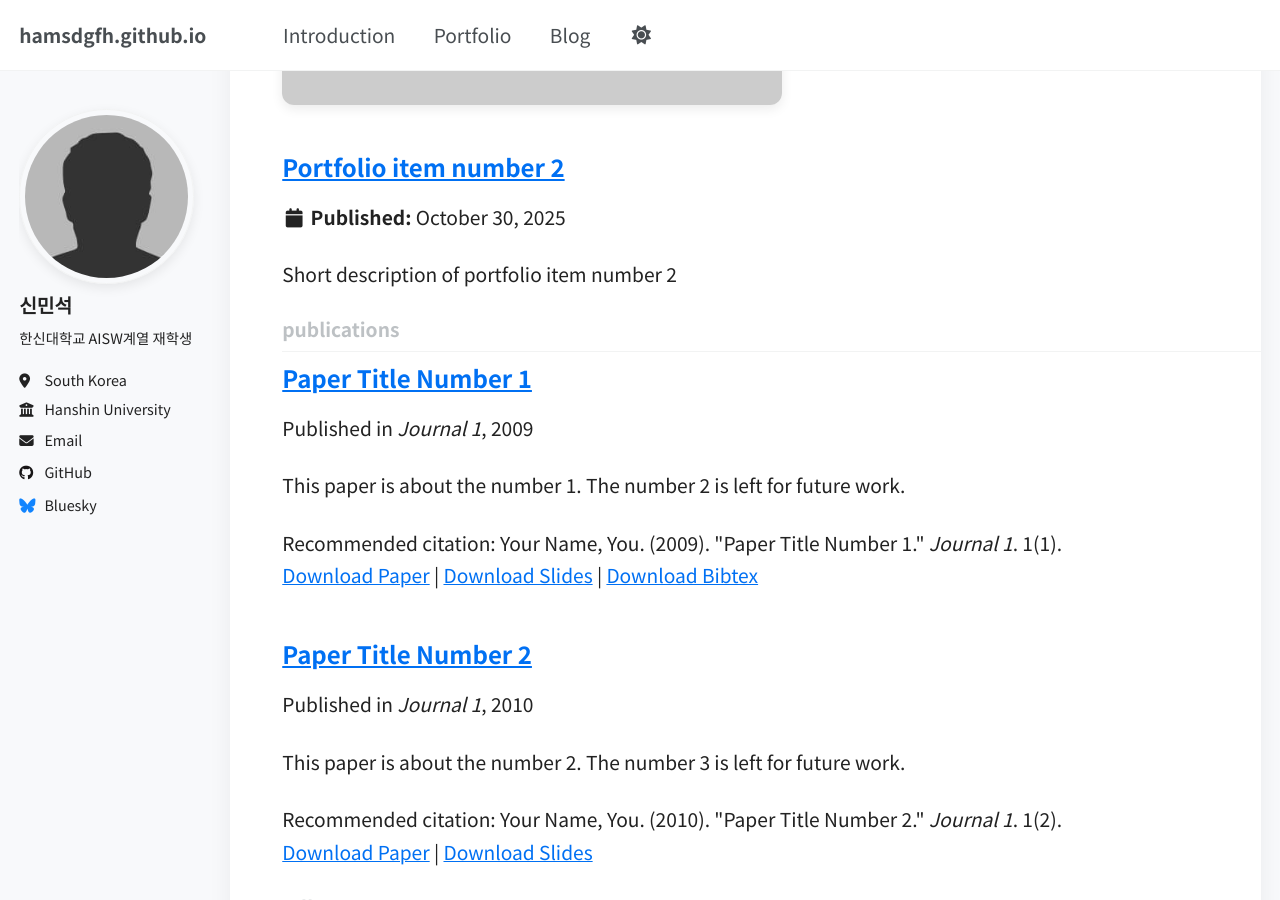
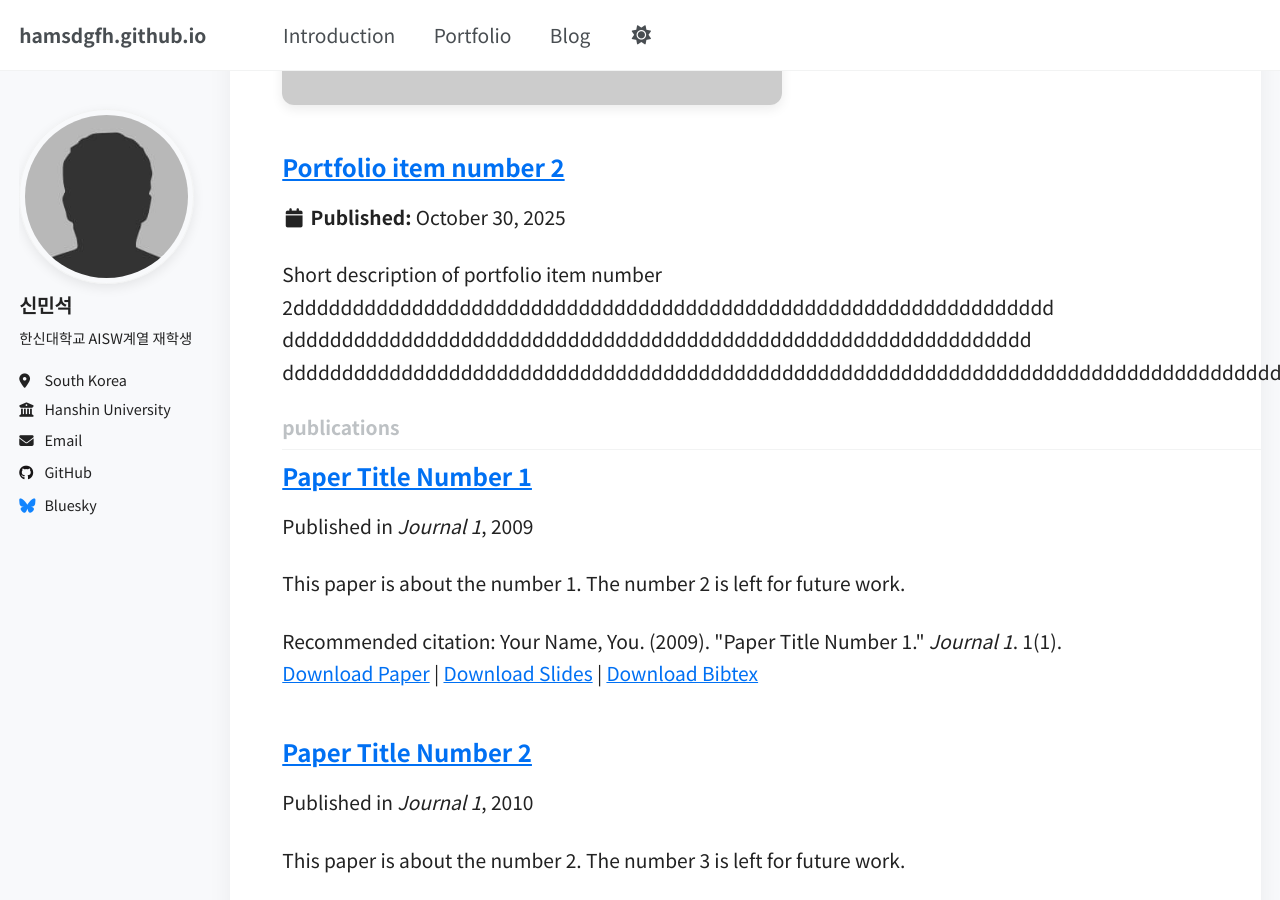
Before and after one commit to hamsdgfh/hamsdgfh.github.io, a Jekyll site: the page built from _pages/collection-archive.html, in a window 1280 px wide and 900 px high, scrolled down 732 px. Built offline with Jekyll 4.4.1, drawn with Linux system fonts in a browser that asks for light colours; a script that is not in the unit is left out.

Commit message:
Update portfolio-2.md

```diff
--- a/_portfolio/portfolio-2.md
+++ b/_portfolio/portfolio-2.md
@@ -1,6 +1,8 @@
 ---
 title: "Portfolio item number 2"
-excerpt: "Short description of portfolio item number 2"
+excerpt: "Short description of portfolio item number 2dddddddddddddddddddddddddddddddddddddddddddddddddddddddddddddddd
+ddddddddddddddddddddddddddddddddddddddddddddddddddddddddddddddd
+ddddddddddddddddddddddddddddddddddddddddddddddddddddddddddddddddddddddddddddddddddddddddddddd"
 header:
   teaser: /images/500x300.png
 collection: portfolio
```
